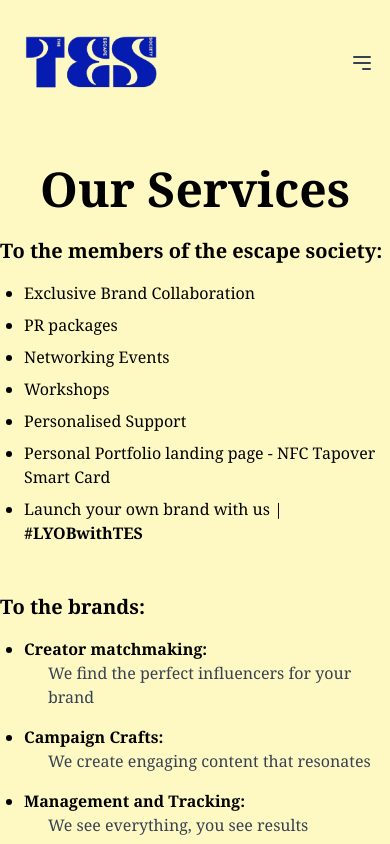
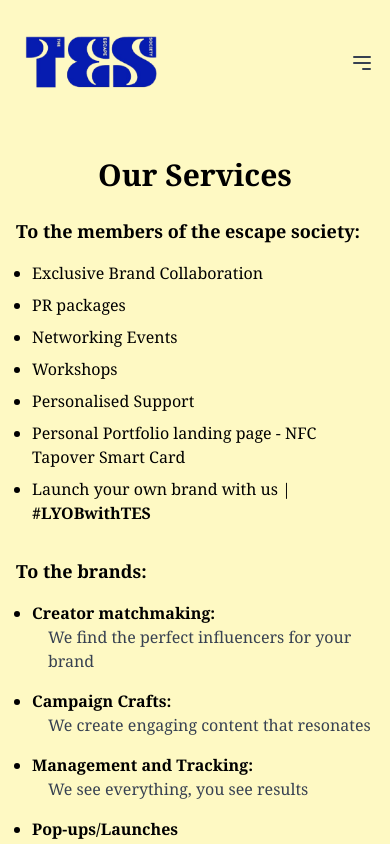
Before and after one commit to Arohance-KV/arohance-task, a React (Create React App) app: page /services in a window 390 px wide. Shown: the top 844 px of the page. Built offline with nearby package versions, Linux system fonts and the light colour scheme.

Commit message:
adding responsiveness in career, contact, service pages

```diff
--- a/src/Components/Careers.js
+++ b/src/Components/Careers.js
@@ -3,23 +3,14 @@
 export const Careers = () => {
   return (
     <>
-    <div className="bg-yellow-100 flex flex-col items-center w-full py-10">
-      {/* Image */}
-      {/* <div className="relative w-full max-w-screen-lg mb-8">
-        <img
-          className="w-[217px] h-[134px] absolute top-0 left-0 object-cover"
-          alt="Element removebg preview"
-          src="1-removebg-preview-3.png"
-        />
-      </div> */}
-
+      <div className="bg-yellow-100 flex flex-col items-center w-full py-8 sm:py-10 px-4 sm:px-6">
         {/* Header */}
-      <h1 className="text-6xl font-bold text-left w-full max-w-screen-lg mb-8">
+        <h1 className="text-4xl sm:text-5xl md:text-6xl font-bold text-left w-full max-w-screen-lg mb-6 sm:mb-8">
           Careers
         </h1>
 
         {/* Description */}
-      <p className="text-2xl text-left w-full max-w-screen-lg leading-relaxed">
+        <p className="text-lg sm:text-xl md:text-2xl text-left w-full max-w-screen-lg leading-relaxed">
           <span className="text-[#8b3f3f] font-semibold">
             Join The Escape Society!
           </span>
--- a/src/Components/ContactUs.js
+++ b/src/Components/ContactUs.js
@@ -2,30 +2,31 @@
 
 export const ContactUs = () => {
   return (
-    <>
     <div className="bg-yellow-100 flex flex-col items-center w-full py-10">
       {/* Contact Us Section */}
-      <div className="w-full max-w-screen-lg">
+      <div className="w-full max-w-screen-lg px-4 sm:px-6 lg:px-8">
         {/* Header */}
-        <h1 className="text-5xl font-bold text-left mb-8">Contact Us</h1>
+        <h1 className="text-3xl sm:text-4xl md:text-5xl font-bold text-left mb-8">
+          Contact Us
+        </h1>
 
         {/* Buttons */}
-        <div className="flex gap-4 mb-12">
-          <button className="bg-[#061bb0] text-white font-medium text-lg py-3 px-8 rounded-md">
+        <div className="flex flex-col sm:flex-row gap-4 mb-8 sm:mb-12">
+          <button className="bg-[#061bb0] text-white font-medium text-lg py-3 px-8 rounded-md w-full sm:w-auto">
             Are you a creator?
           </button>
-          <button className="bg-[#061bb0] text-white font-medium text-lg py-3 px-8 rounded-md">
+          <button className="bg-[#061bb0] text-white font-medium text-lg py-3 px-8 rounded-md w-full sm:w-auto">
             Are you a brand?
           </button>
         </div>
 
         {/* Form */}
-        <form className="bg-white p-10 rounded-md shadow-lg w-full">
-          <div className="grid grid-cols-1 md:grid-cols-2 gap-20 mb-8">
+        <form className="bg-white p-6 sm:p-8 md:p-10 rounded-md shadow-lg w-full">
+          <div className="grid grid-cols-1 md:grid-cols-2 gap-6 md:gap-20 mb-8">
             <div>
               <label
                 htmlFor="name"
-                className="block text-xl font-medium text-gray-700 mb-2"
+                className="block text-lg sm:text-xl font-medium text-gray-700 mb-2"
               >
                 Full Name*
               </label>
@@ -40,7 +41,7 @@
             <div>
               <label
                 htmlFor="email"
-                className="block text-xl font-medium text-gray-700 mb-2"
+                className="block text-lg sm:text-xl font-medium text-gray-700 mb-2"
               >
                 Email*
               </label>
@@ -55,7 +56,7 @@
             <div>
               <label
                 htmlFor="subject"
-                className="block text-xl font-medium text-gray-700 mb-2"
+                className="block text-lg sm:text-xl font-medium text-gray-700 mb-2"
               >
                 Subject*
               </label>
@@ -70,7 +71,7 @@
             <div>
               <label
                 htmlFor="message"
-                className="block text-xl font-medium text-gray-700 mb-2"
+                className="block text-lg sm:text-xl font-medium text-gray-700 mb-2"
               >
                 Message*
               </label>
@@ -93,12 +94,12 @@
         </form>
 
         {/* Footer Info */}
-        <div className="mt-12 flex flex-col items-center">
-          <div className="flex items-center gap-4">
+        <div className="mt-12 flex flex-col items-center text-center">
+          <div className="flex flex-col sm:flex-row items-center gap-4">
             <span>📧 info@theescapesociety.com</span>
             <span>📞 +91 70412 66132</span>
           </div>
-          <div className="mt-4 text-center">
+          <div className="mt-4">
             <span>
               📍 8th Cross Rd, Jarganahalli, JP Nagar Phase 6, J. P. Nagar,
               Bengaluru, Karnataka 560078
@@ -107,8 +108,5 @@
         </div>
       </div>
     </div>
-    {/* <Community />
-    <Footer /> */}
-    </>
   );
 };
--- a/src/Components/Services.js
+++ b/src/Components/Services.js
@@ -2,45 +2,56 @@
 
 const Services = () => {
   return (
-      <div className="bg-yellow-100 text-black font-serif py-10">
-        <div className="max-w-3xl mx-auto text-center">
-          <h1 className="text-5xl font-bold mb-6">Our Services</h1>
+    <div className="bg-yellow-100 text-black font-serif py-8 sm:py-10">
+      <div className="max-w-3xl mx-auto text-center px-4 sm:px-6 lg:px-8">
+        <h1 className="text-3xl sm:text-4xl md:text-5xl font-bold mb-6">
+          Our Services
+        </h1>
 
-
-          <div className="mb-12 text-left">
-            <h2 className="text-xl font-bold mb-4">To the members of the escape society:</h2>
-            <ul className="list-disc space-y-2 ml-6">
+        <div className="mb-8 sm:mb-12 text-left">
+          <h2 className="text-lg sm:text-xl font-bold mb-4">
+            To the members of the escape society:
+          </h2>
+          <ul className="list-disc space-y-2 ml-4 sm:ml-6">
             <li>Exclusive Brand Collaboration</li>
             <li>PR packages</li>
             <li>Networking Events</li>
             <li>Workshops</li>
             <li>Personalised Support</li>
             <li>Personal Portfolio landing page - NFC Tapover Smart Card</li>
-              <li>Launch your own brand with us | <span className="font-bold">#LYOBwithTES</span></li>
+            <li>
+              Launch your own brand with us |{' '}
+              <span className="font-bold">#LYOBwithTES</span>
+            </li>
           </ul>
         </div>
 
         <div className="text-left">
-            <h2 className="text-xl font-bold mb-4">To the brands:</h2>
-            <ul className="list-disc space-y-4 ml-6">
+          <h2 className="text-lg sm:text-xl font-bold mb-4">To the brands:</h2>
+          <ul className="list-disc space-y-4 ml-4 sm:ml-6">
             <li>
               <span className="font-bold">Creator matchmaking:</span>
-                <p className="ml-6 text-gray-700">We find the perfect influencers for your brand</p>
+              <p className="ml-4 sm:ml-6 text-gray-700">
+                We find the perfect influencers for your brand
+              </p>
             </li>
             <li>
               <span className="font-bold">Campaign Crafts:</span>
-                <p className="ml-6 text-gray-700">We create engaging content that resonates</p>
+              <p className="ml-4 sm:ml-6 text-gray-700">
+                We create engaging content that resonates
+              </p>
             </li>
             <li>
               <span className="font-bold">Management and Tracking:</span>
-                <p className="ml-6 text-gray-700">We see everything, you see results</p>
+              <p className="ml-4 sm:ml-6 text-gray-700">
+                We see everything, you see results
+              </p>
             </li>
             <li className="font-bold">Pop-ups/Launches</li>
           </ul>
         </div>
       </div>
     </div>
-
   );
 };
 
```
Lines whose indentation alone changed are shown as unchanged.
